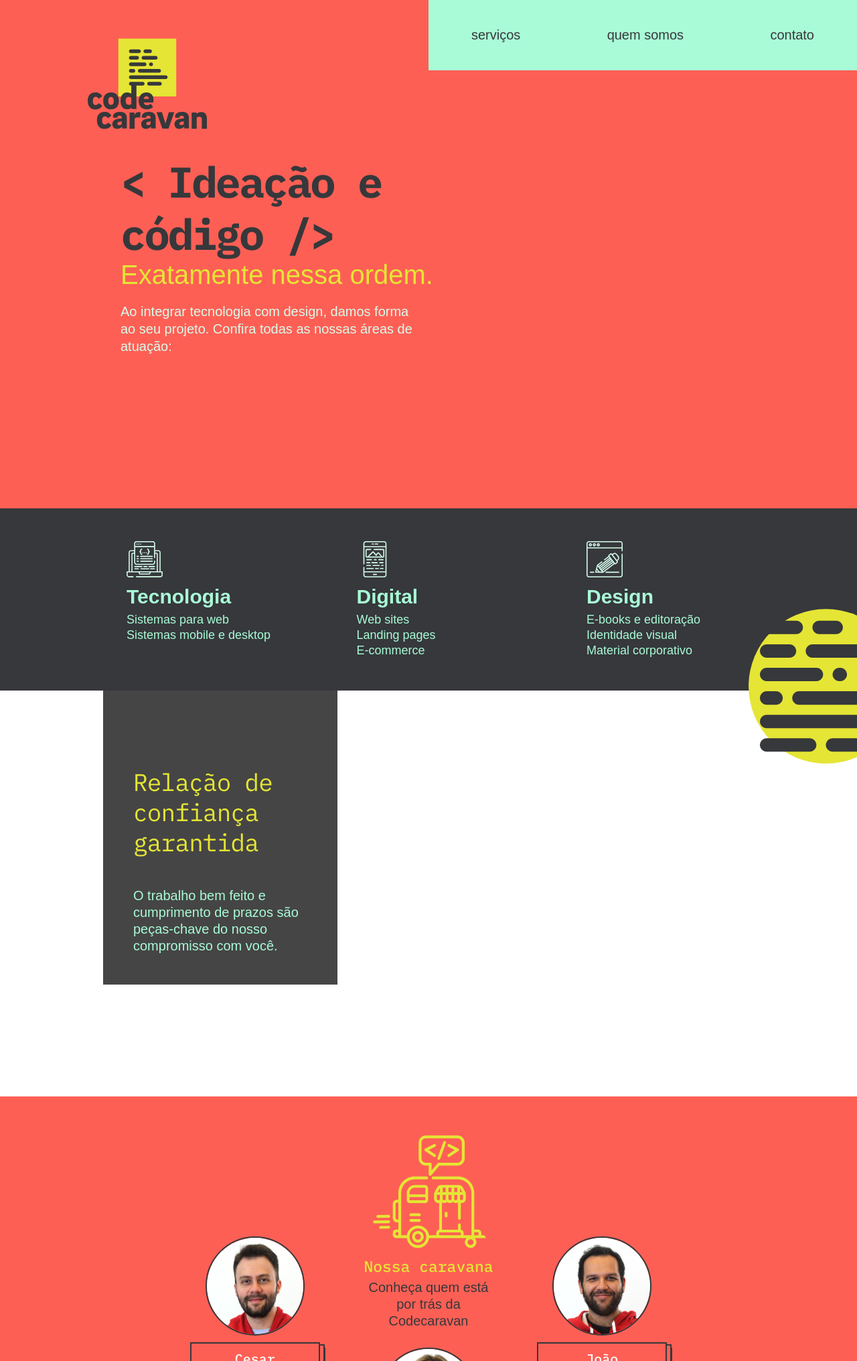
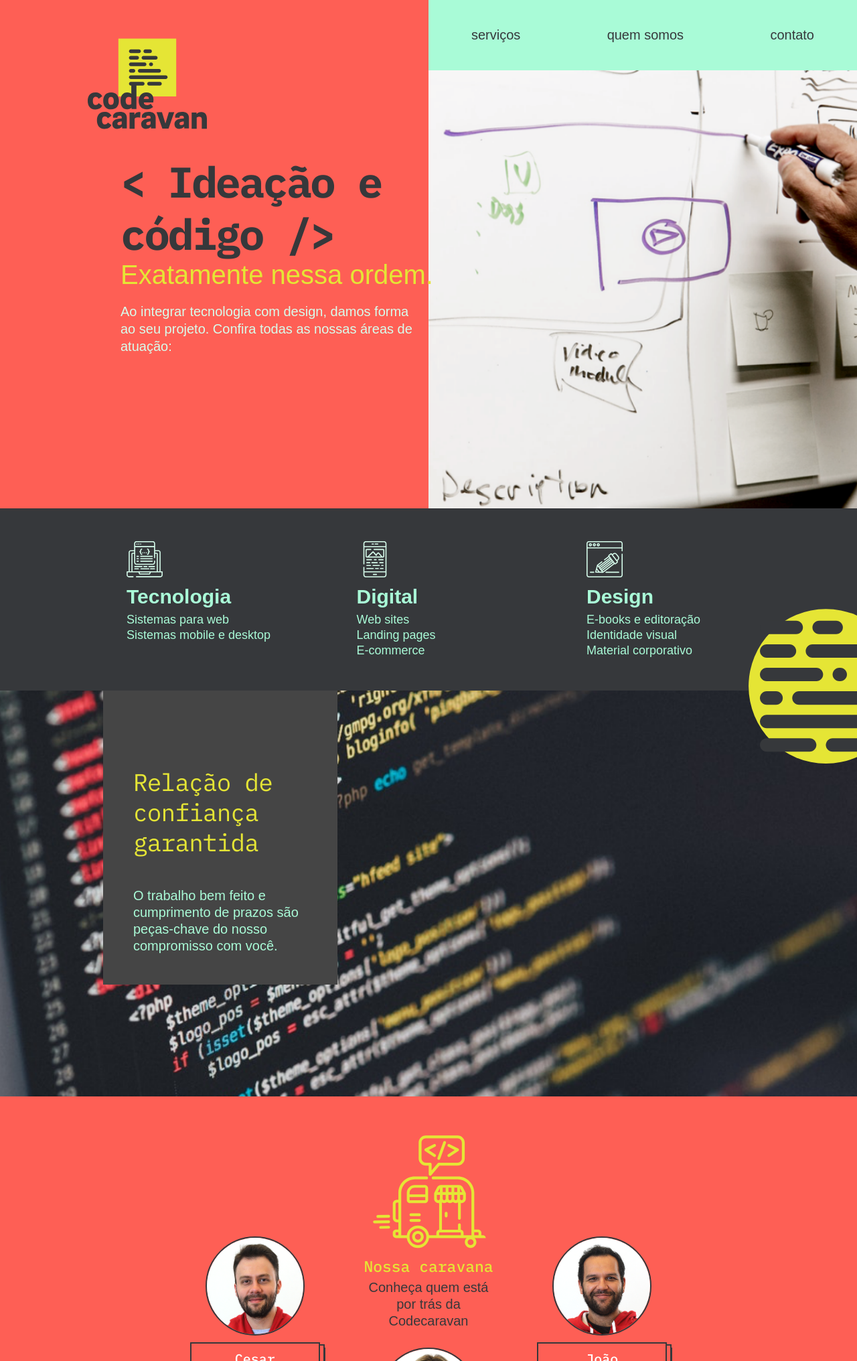
Before and after one commit to Code-Caravan/Landing-desktop, a plain HTML site: page index.html in a window 1280 px wide. Shown: the top 2032 px of the page at 67% size. Drawn offline with nearby package versions, Linux system fonts and the light colour scheme; files that its build step writes are made by us from their sources; the site is published under a folder, as on GitHub Pages, so addresses that start at the root find nothing; files whose address does not match are found by name; a web font is replaced by a local one.

Commit message:
fixed path for the banners images

```diff
--- a/css/_banner.scss
+++ b/css/_banner.scss
@@ -38,7 +38,7 @@
     max-width: 42ch;
   }
   .banner__image{
-    background-image: url('/img/banner1.png');
+    background-image: url('../img/banner1.png');
     background-repeat: no-repeat;
     background-size: cover;
     grid-column: 4 / 7;
--- a/css/_banner2.scss
+++ b/css/_banner2.scss
@@ -1,7 +1,7 @@
 .banner2{
   height: 606px;
   width: 100%;
-  background-image: url('/img/banner2.png');
+  background-image: url('../img/banner2.png');
   background-repeat: no-repeat;
   background-size: cover;
   margin: 0;
```
